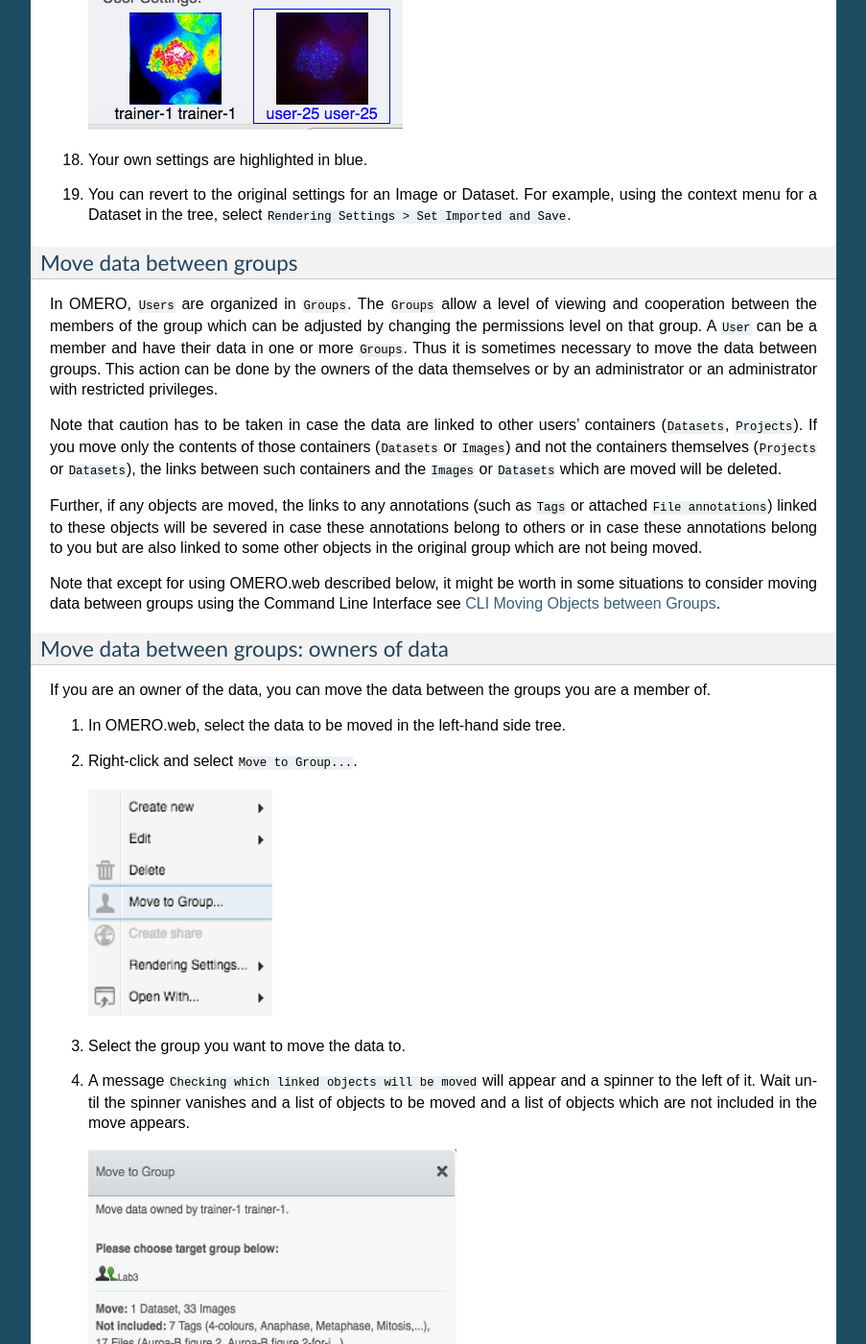
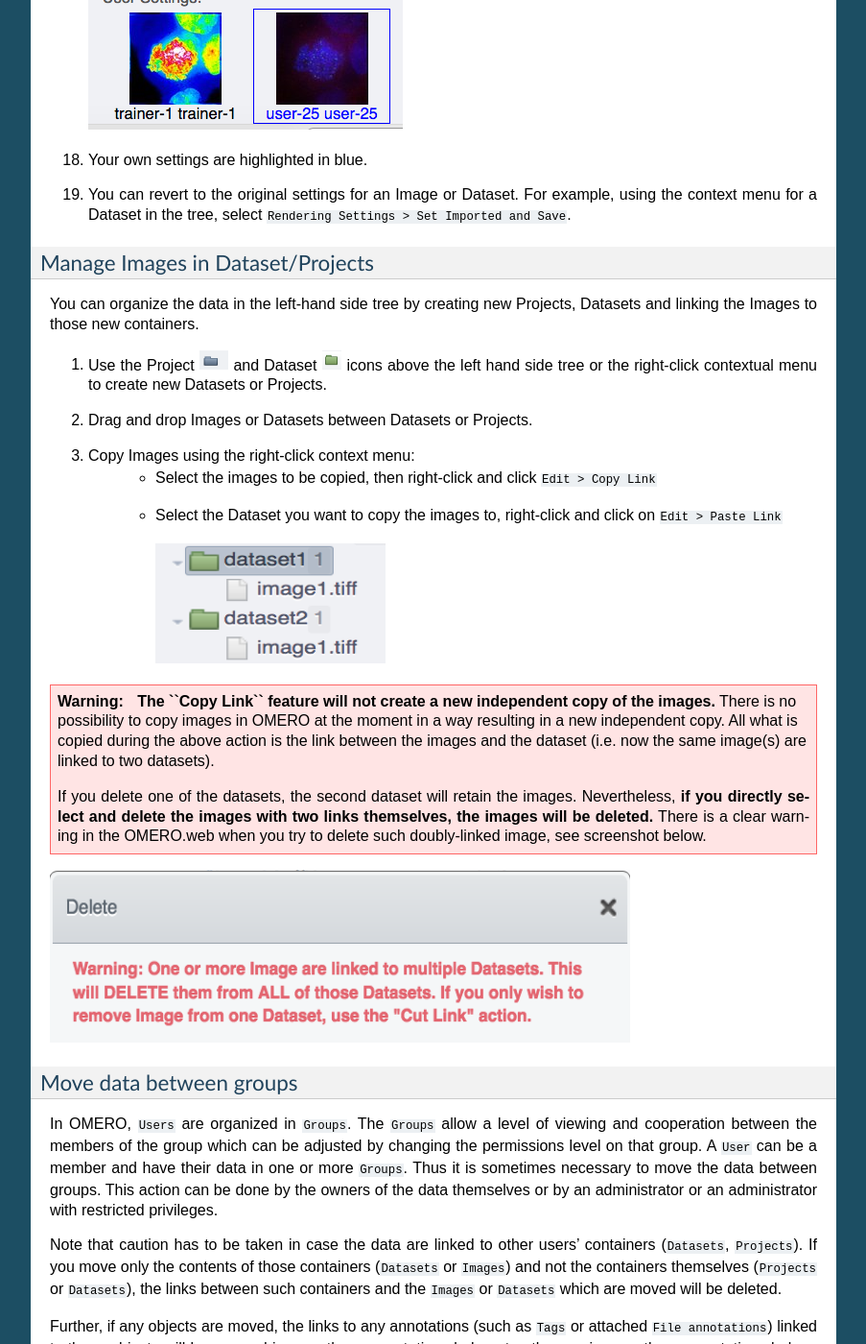
Before and after one commit to ome/omero-guide-introduction, a Sphinx documentation site: the page built from docs/data-management.rst, in a window 1280 px wide and 1400 px high, scrolled down 3622 px. Shown: the whole window at 96% size, without its empty margins (198-1101 px from the left). Built offline with Sphinx 7.4.7, drawn with Linux system fonts in a browser that asks for light colours; some of the changed text lies outside the part shown.

Commit message:
Add copy paste link workflow and warning

```diff
--- a/docs/data-management.rst
+++ b/docs/data-management.rst
@@ -130,6 +130,30 @@ Browsing and rendering
 
 #. You can revert to the original settings for an Image or Dataset. For example, using the context menu for a Dataset in the tree, select ``Rendering Settings > Set Imported and Save``.
 
+
+Manage Images in Dataset/Projects
+~~~~~~~~~~~~~~~~~~~~~~~~~~~~~~~~~
+
+You can organize the data in the left-hand side tree by creating new Projects, Datasets and linking the Images to those new containers.
+
+#. Use the Project |image2b| and Dataset |image2c| icons above the left hand side tree or the right-click contextual menu to create new Datasets or Projects.
+
+#. Drag and drop Images or Datasets between Datasets or Projects.
+
+#. Copy Images using the right-click context menu:
+     - Select the images to be copied, then right-click and click ``Edit > Copy Link``
+     - Select the Dataset you want to copy the images to, right-click and click on ``Edit > Paste Link``
+
+       |image2d|
+
+.. warning::
+    **The ``Copy Link`` feature will not create a new independent copy of the images.** There is no possibility to copy images in OMERO at the moment in a way resulting in a new independent copy. All what is copied during the above action is the link between the images and the dataset (i.e. now the same image(s) are linked to two datasets).
+
+    If you delete one of the datasets, the second dataset will retain the images. Nevertheless, **if you directly select and delete the images with two links themselves, the images will be deleted.** There is a clear warning in the OMERO.web when you try to delete such doubly-linked image, see screenshot below.
+
+
+|image2e|
+
 Move data between groups
 ~~~~~~~~~~~~~~~~~~~~~~~~
 
@@ -189,6 +213,18 @@ Typically an administrator works on behalf of other users in a group where the a
 .. |image2| image:: images/management3.png
    :width: 3.41667in
    :height: 1.625in
+.. |image2b| image:: images/management3b.png
+   :width: 0.3167in
+   :height: 0.215in
+.. |image2c| image:: images/management3c.png
+   :width: 0.21667in
+   :height: 0.215in
+.. |image2d| image:: images/management3d.png
+   :width: 2.5in
+   :height: 1.3in
+.. |image2e| image:: images/management3e.png
+   :width: 6.3in
+   :height: 1.87in
 .. |image3| image:: images/management4.png
    :width: 7.51667in
    :height: 5in
```
Also changed, not shown: docs/images/management3b.png (added), docs/images/management3c.png (added), docs/images/management3d.png (added), docs/images/management3e.png (added).
